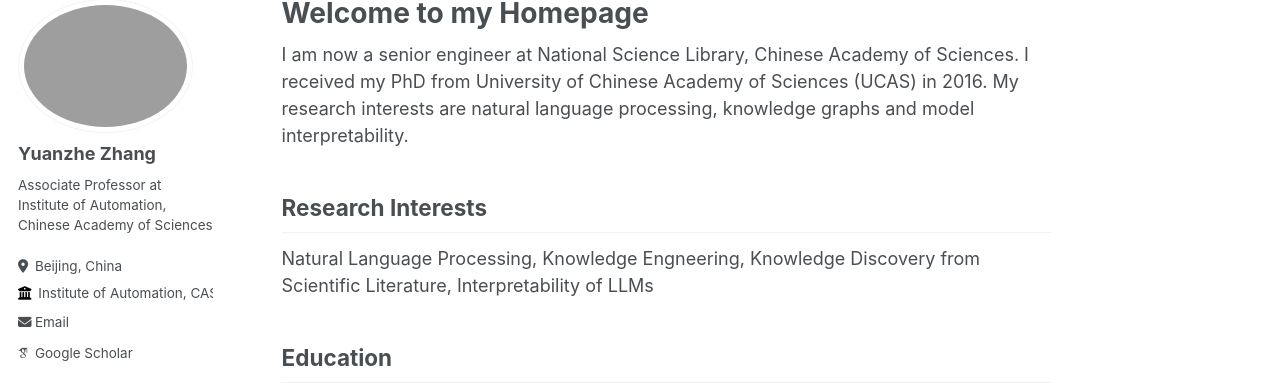
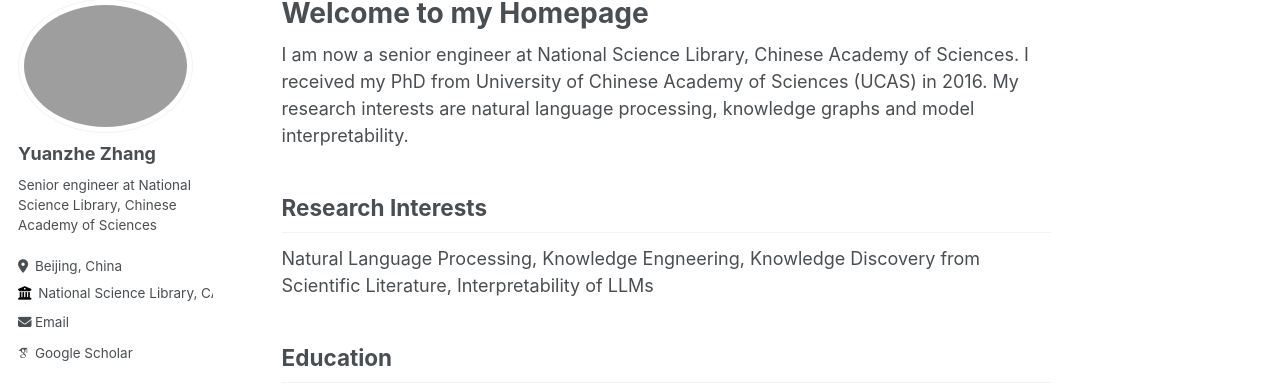
Before and after one commit to yuanzhe-zhang/yuanzhe-zhang.github.io, a Jekyll site: the page built from _pages/about.md, in a window 1280 px wide. Shown: the part 87-477 px from the top of the page. Built offline with Jekyll 4.4.1, drawn with Linux system fonts in a browser that asks for light colours; some web fonts are replaced.

Commit message:
Update bio and employer information in config

```diff
--- a/_config.yml
+++ b/_config.yml
@@ -24,11 +24,11 @@ author:
   avatar           : "profile.jpg"
   name             : "Yuanzhe Zhang"
   pronouns         : # example: "she/her"
-  bio              : "Associate Professor at Institute of Automation, Chinese Academy of Sciences"
+  bio              : "Senior engineer at National Science Library, Chinese Academy of Sciences"
   location         : "Beijing, China"
-  employer         : "Institute of Automation, CAS"
+  employer         : "National Science Library, CAS"
   uri              : # URL
-  email            : "yuanzhe.zhang@ia.ac.cn"
+  email            : "zhangyuanzhe@mail.las.ac.cn"
 
   # Academic websites
   arxiv            : # URL - Update with the correct link to your profile
```
